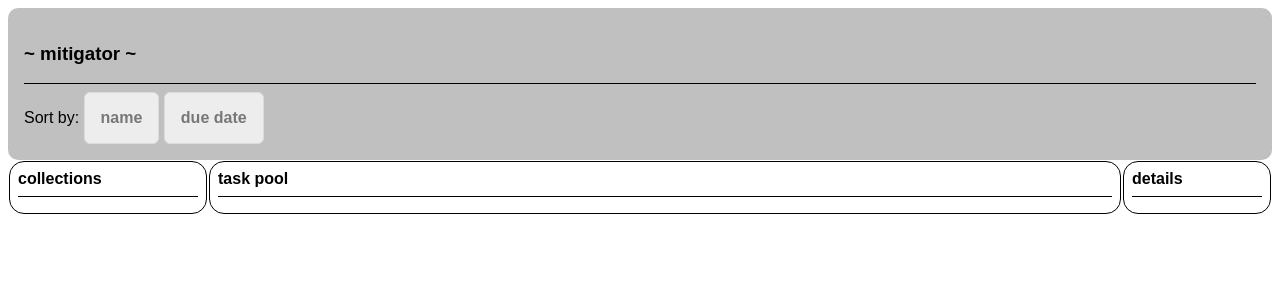
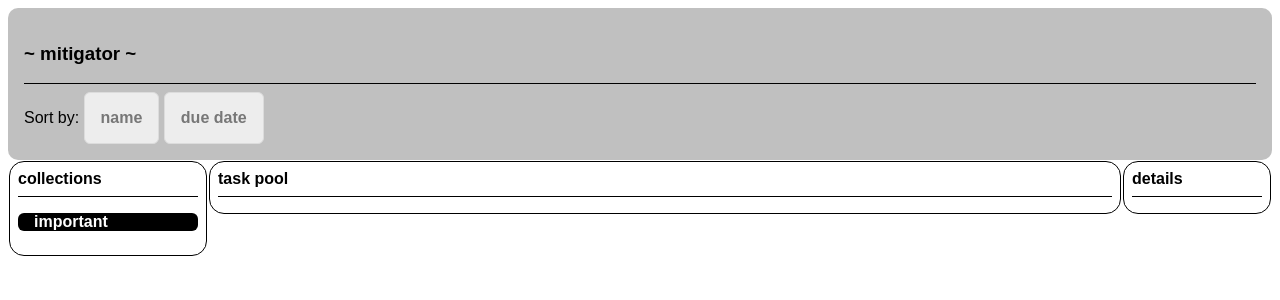
Before and after one commit to jmpinit/mitigator, a PHP site: page / in a window 1280 px wide. Shown: the top 300 px of the page. Run offline with PHP 8.4, Linux system fonts and the light colour scheme.

Commit message:
Mockup of collection appearance.

```diff
--- a/default.css
+++ b/default.css
@@ -46,22 +46,33 @@ body {
 
 /* GUI */
 .sort {
-	background-color:#ededed;
-	-moz-border-radius:6px;
-	-webkit-border-radius:6px;
-	border-radius:6px;
-	border:1px solid #dcdcdc;
-	display:inline-block;
-	color:#777777;
-	font-size:1em;
-	font-weight:bold;
-	padding:1em 1em;
-	text-decoration:none;
+	background-color: #ededed;
+	-moz-border-radius: 6px;
+	-webkit-border-radius: 6px;
+	border-radius: 6px;
+	border: 1px solid #dcdcdc;
+	display: inline-block;
+	color: #777777;
+	font-size: 1em;
+	font-weight: bold;
+	padding: 1em 1em;
+	text-decoration: none;
 }.sort:hover {
-	background-color:#dfdfdf;
+	background-color: #dfdfdf;
 }.sort:active {
-	position:relative;
-	top:1px;
+	position: relative;
+	top: 1px;
+}
+
+/* COLLECTIONS */
+.collection {
+	background-color: #000000;
+	color: #FFFFFF;
+	-moz-border-radius: 6px;
+	-webkit-border-radius: 6px;
+	padding-left: 1em;
+	padding-right: 1em;
+	font-weight: bold;
 }
 
 /* TASK PARTS */
--- a/index.php
+++ b/index.php
@@ -52,6 +52,7 @@
 				<div class="column-bubble">
 					<b>collections</b>
 					<hr>
+					<p class="collection">important</p>
 				</div>
 			</div>
 
```
